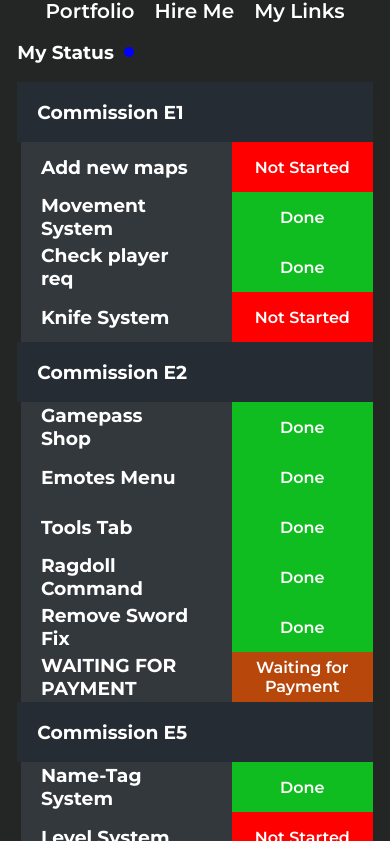
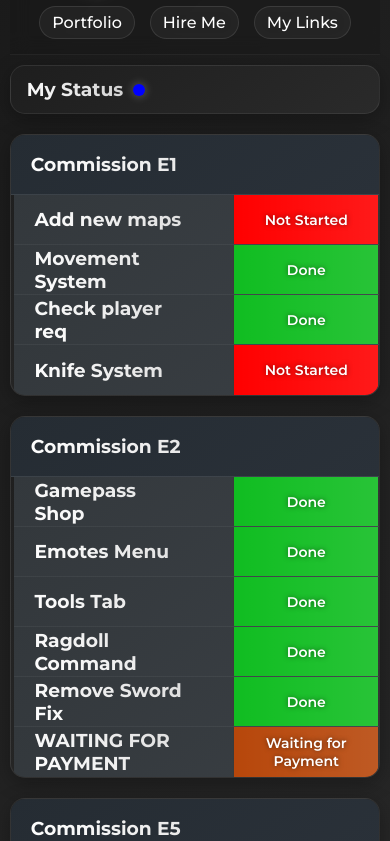
Before and after one commit to existentza/ExisDashboard, a plain HTML site: page index.html in a window 390 px wide. Shown: the part 61-902 px from the top of the page. Drawn offline with Linux system fonts and the light colour scheme; no server answers.

Commit message:
Update style.css

```diff
--- a/style.css
+++ b/style.css
@@ -4,10 +4,14 @@
 * {
     font-family: 'Montserrat', sans-serif;
     color: white;
+    box-sizing: border-box;
 }
 
 body {
-    background-color: #242525;
+    background: linear-gradient(135deg, #1a1a1a 0%, #2d2d2d 100%);
+    margin: 0;
+    padding: 0;
+    min-height: 100vh;
 }
 
 /* Typography */
@@ -19,14 +23,25 @@ p {
 .title {
     display: flex;
     align-items: center;
-    gap: 10px;
+    gap: 12px;
     font-weight: 600;
     text-decoration: none;
+    transition: transform 0.3s ease;
+}
+
+.title:hover {
+    transform: scale(1.02);
 }
 
 .logo {
     border-radius: 50px;
     width: 40px;
+    filter: drop-shadow(0 0 8px rgba(255, 255, 255, 0.3));
+    transition: filter 0.3s ease;
+}
+
+.logo:hover {
+    filter: drop-shadow(0 0 12px rgba(255, 255, 255, 0.5));
 }
 
 /* Top Bar */
@@ -37,64 +52,118 @@ p {
     display: flex;
     justify-content: space-between;
     align-items: center;
+    padding: 15px 0;
+    backdrop-filter: blur(10px);
+    background: rgba(15, 15, 15, 0.1);
+    border-bottom: 1px solid rgba(255, 255, 255, 0.05);
 }
 
 .links {
     display: flex;
-    gap: 20px;
+    gap: 25px;
 }
 
 .link {
     position: relative;
     display: inline-block;
-    padding: 5px 0;
-    font-size: 20px;
-    font-weight: 600;
+    padding: 8px 16px;
+    font-size: 18px;
+    font-weight: 500;
     color: #ffffff;
     text-decoration: none;
-    transition: all 0.3s ease;
+    border-radius: 25px;
+    background: rgba(255, 255, 255, 0.05);
+    backdrop-filter: blur(10px);
+    border: 1px solid rgba(255, 255, 255, 0.1);
+    transition: all 0.4s ease;
+    overflow: hidden;
+}
+
+.link::before {
+    content: '';
+    position: absolute;
+    top: 0;
+    left: -100%;
+    width: 100%;
+    height: 100%;
+    background: linear-gradient(90deg, transparent, rgba(255, 255, 255, 0.2), transparent);
+    transition: left 0.5s;
+}
+
+.link:hover::before {
+    left: 100%;
 }
 
 .link:hover {
     transform: translateY(-2px);
-}
-
-.link::after {
-    content: '';
-    position: absolute;
-    left: 0;
-    bottom: 0;
-    height: 2px;
-    width: 0%;
-    background: linear-gradient(90deg, #ffffff, #bbbbbb);
-    box-shadow: 0 0 5px #ffffff, 0 0 10px rgba(255, 255, 255, 0.6);
-    transition: width 0.4s ease-in-out;
-    border-radius: 4px;
-}
-
-.link:hover::after {
-    width: 100%;
+    background: rgba(255, 255, 255, 0.12);
+    box-shadow: 0 8px 25px rgba(255, 255, 255, 0.15);
+    border-color: rgba(255, 255, 255, 0.25);
 }
 
 /* Tooltip */
 .tooltip {
     position: absolute;
     pointer-events: none;
-    background-color: #333;
+    background: linear-gradient(145deg, #0a0a0a, #1a1a1a);
     color: white;
-    padding: 5px 10px;
-    border-radius: 5px;
+    padding: 8px 12px;
+    border-radius: 8px;
+    border: 1px solid rgba(255, 255, 255, 0.1);
     font-size: 0.9em;
     display: none;
     white-space: nowrap;
-    z-index: 10;
+    z-index: 1000;
     transform: translate(10px, 10px);
+    box-shadow: 0 5px 20px rgba(0, 0, 0, 0.4);
+    backdrop-filter: blur(10px);
 }
 
 /* Main Page */
 .main-page {
     width: 95%;
     justify-self: center;
+    margin: 20px auto;
+}
+
+/* Online Status */
+.online-status {
+    justify-self: center;
+    width: 95%;
+    display: flex;
+    align-items: center;
+    padding: 15px 20px;
+    margin: 20px auto;
+    background: linear-gradient(145deg, #1e1e1e, #2a2a2a);
+    border: 1px solid rgba(255, 255, 255, 0.08);
+    border-radius: 15px;
+    box-shadow: 0 5px 20px rgba(0, 0, 0, 0.3);
+    transition: all 0.3s ease;
+    cursor: pointer;
+}
+
+.online-status:hover {
+    transform: translateY(-2px);
+    box-shadow: 0 8px 25px rgba(255, 255, 255, 0.1);
+    border-color: rgba(255, 255, 255, 0.2);
+}
+
+#status-dot {
+    margin-left: 10px;
+    border-radius: 50%;
+    background-color: blue;
+    width: 12px;
+    height: 12px;
+    box-shadow: 0 0 10px rgba(255, 255, 255, 0.3);
+    transition: all 0.3s ease;
+}
+
+.online-status h3 {
+    background: linear-gradient(45deg, #fff, #ccc);
+    background-clip: text;
+    -webkit-background-clip: text;
+    -webkit-text-fill-color: transparent;
+    margin: 0;
 }
 
 /* Orders Manager */
@@ -103,10 +172,35 @@ p {
     width: 100%;
 }
 
+.order {
+    margin-bottom: 20px;
+    border-radius: 15px;
+    overflow: hidden;
+    background: linear-gradient(145deg, #1e1e1e, #2a2a2a);
+    border: 1px solid rgba(255, 255, 255, 0.08);
+    box-shadow: 0 5px 20px rgba(0, 0, 0, 0.3);
+    transition: all 0.3s ease;
+}
+
+.order:hover {
+    transform: translateY(-3px);
+    box-shadow: 0 10px 30px rgba(255, 255, 255, 0.1);
+    border-color: rgba(255, 255, 255, 0.15);
+}
+
 .order-id {
     height: 60px;
-    background-color: #252c33;
+    background: linear-gradient(145deg, #252c33, #2a3139);
     align-content: center;
+    border-bottom: 1px solid rgba(255, 255, 255, 0.1);
+}
+
+.order-id h3 {
+    background: linear-gradient(45deg, #fff, #ccc);
+    background-clip: text;
+    -webkit-background-clip: text;
+    -webkit-text-fill-color: transparent;
+    margin: 0;
 }
 
 /* Task */
@@ -116,18 +210,37 @@ p {
     justify-content: space-between;
     align-items: center;
     height: 50px;
-    background-color: #33383c;
+    background: linear-gradient(145deg, #33383c, #3a3f44);
     width: 100%;
     justify-self: end;
+    border-bottom: 1px solid rgba(255, 255, 255, 0.05);
+    transition: all 0.2s ease;
+}
+
+.task:hover {
+    background: linear-gradient(145deg, #3a3f44, #404449);
+    transform: translateX(5px);
+}
+
+.task:last-child {
+    border-bottom: none;
 }
 
 .task-name {
     margin-left: 20px;
     width: 200px;
+    background: linear-gradient(45deg, #fff, #ddd);
+    background-clip: text;
+    -webkit-background-clip: text;
+    -webkit-text-fill-color: transparent;
+    margin: 0 0 0 20px;
 }
 
 .task-date {
     margin-right: 20px;
+    color: #aaa;
+    font-size: 14px;
+    margin: 0 20px 0 0;
 }
 
 .task-status {
@@ -138,13 +251,10 @@ p {
     width: 25%;
     justify-content: center;
     align-items: center;
-    background-color: #1f1e1e;
+    background: linear-gradient(145deg, #1f1e1e, #252424);
     overflow: hidden;
-}
-
-.hire-status[value="0"]::before {
-    content: "Currently not For Hire.";
-    color: red;
+    border-left: 1px solid rgba(255, 255, 255, 0.1);
+    border-right: 1px solid rgba(255, 255, 255, 0.1);
 }
 
 .completion-bar {
@@ -156,6 +266,7 @@ p {
     align-items: center;
     justify-content: center;
     z-index: 1;
+    background: rgba(0, 0, 0, 0.2);
 }
 
 .completion-fill {
@@ -164,47 +275,70 @@ p {
     left: 0;
     height: 100%;
     z-index: 0;
-    transition: width 0.3s ease;
+    transition: all 0.4s ease;
+    background: linear-gradient(90deg, transparent, rgba(255, 255, 255, 0.1));
 }
 
 .completion-text {
     position: relative;
     z-index: 2;
     color: white;
-    font-size: 16px;
+    font-size: 14px;
     font-weight: 600;
     width: 100%;
     text-align: center;
-}
-
-.hire-status[value="1"]::before {
-    content: "Currently For Hire.";
-    color: rgb(7, 233, 7);
+    text-shadow: 0 0 5px rgba(0, 0, 0, 0.5);
 }
 
 .task-date {
-    width:  100px;
+    width: 100px;
 }
 
 /* Tasks Container */
 .tasks {
     display: flex;
     flex-direction: column;
-    background-color: #7c7c7d;
+    background: linear-gradient(145deg, #7c7c7d, #888889);
     width: 99%;
     justify-self: end;
     height: auto;
+    border-radius: 0 0 15px 15px;
 }
 
 /* Down Bar */
 .down-bar {
     position: relative;
-    top: 100px;
+    top: 50px;
     display: flex;
     align-items: center;
     flex-direction: column;
     width: 95%;
     justify-self: center;
+    padding: 30px 20px;
+    background: linear-gradient(145deg, #1e1e1e, #2a2a2a);
+    border: 1px solid rgba(255, 255, 255, 0.08);
+    border-radius: 15px;
+    box-shadow: 0 5px 20px rgba(0, 0, 0, 0.3);
+    margin: 20px auto;
+}
+
+.down-bar p {
+    color: #cccccc;
+    text-align: center;
+    line-height: 1.6;
+    margin: 5px 0;
+}
+
+.hire-status[value="0"]::before {
+    content: "Currently not For Hire.";
+    color: #ff6b6b;
+    text-shadow: 0 0 10px rgba(255, 107, 107, 0.3);
+}
+
+.hire-status[value="1"]::before {
+    content: "Currently For Hire.";
+    color: #51cf66;
+    text-shadow: 0 0 10px rgba(81, 207, 102, 0.3);
 }
 
 /* No Orders Message */
@@ -212,27 +346,18 @@ p {
     font-size: 18px;
     color: #888;
     text-align: center;
-    margin-top: 20px;
+    margin-top: 50px;
+    padding: 40px;
+    background: linear-gradient(145deg, #1e1e1e, #2a2a2a);
+    border: 1px solid rgba(255, 255, 255, 0.08);
+    border-radius: 15px;
+    box-shadow: 0 5px 20px rgba(0, 0, 0, 0.3);
 }
 
-.online-status {
-    justify-self: center;
-    width: 95%;
-    display: flex;
-    align-items: center;
-}
-
-#status-dot {
-    margin-left: 10px;
-    border-radius: 100%;
-    background-color: blue;
-    width: 10px;
-    height: 10px;
-}
-
+/* Responsive Design */
 @media (max-width: 480px) {
     .task-date {
-      display: none;
+        display: none;
     }
 
     .task-status {
@@ -246,15 +371,36 @@ p {
     .links {
         width: 100%;
         justify-content: center;
+        gap: 15px;
+    }
+
+    .link {
+        padding: 6px 12px;
+        font-size: 16px;
     }
 
     .top-bar {
         justify-self: center;
         width: 95%;
-        height: 75px;
+        height: auto;
         display: flex;
         align-items: center;
         flex-direction: column;
-        gap: 10px;
+        gap: 15px;
+        padding: 15px 0;
+    }
+
+    .online-status {
+        margin: 10px auto;
+        padding: 12px 16px;
+    }
+
+    .down-bar {
+        top: 30px;
+        padding: 20px 15px;
+    }
+
+    .down-bar p {
+        font-size: 15px;
     }
 }
```
